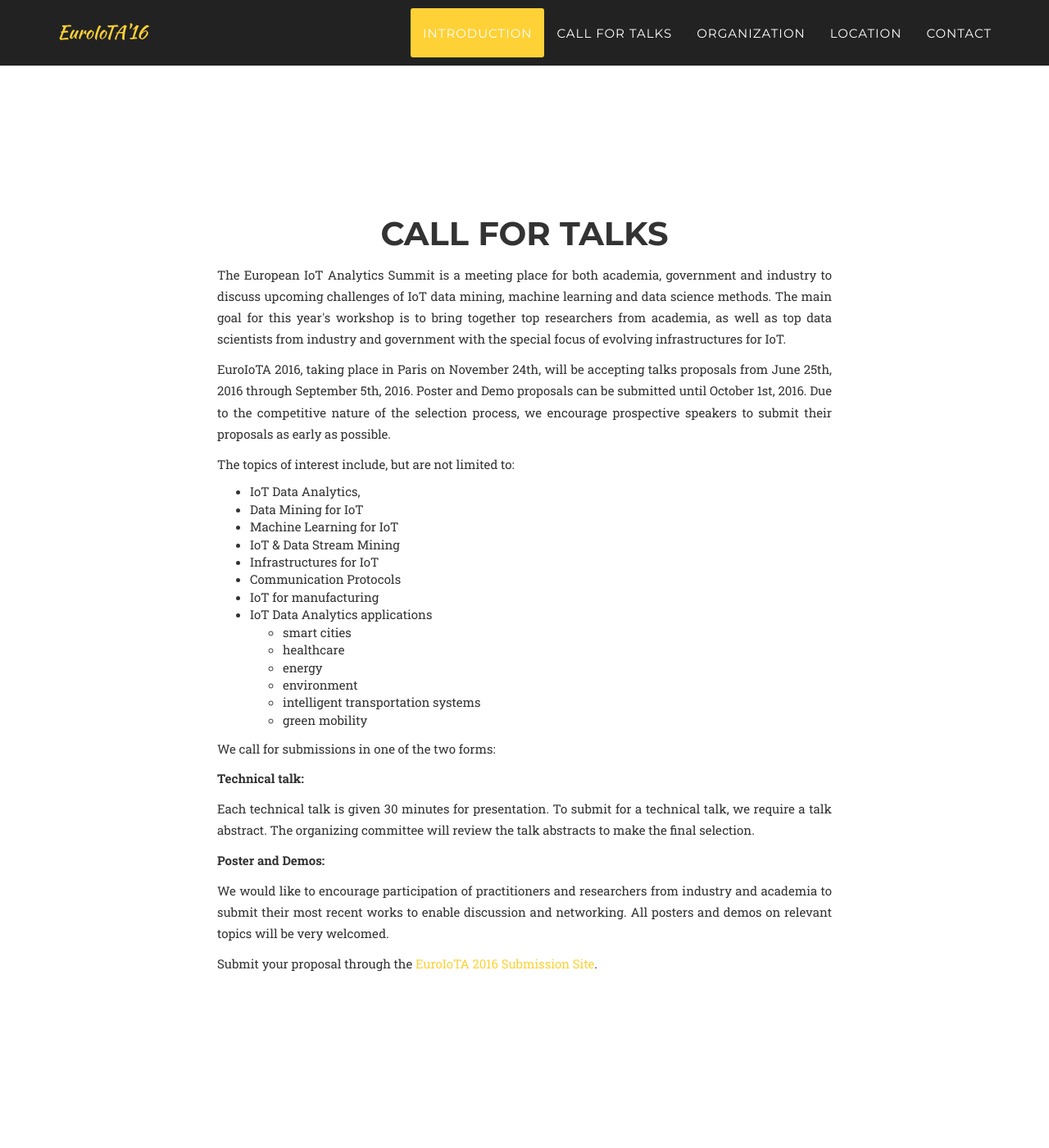
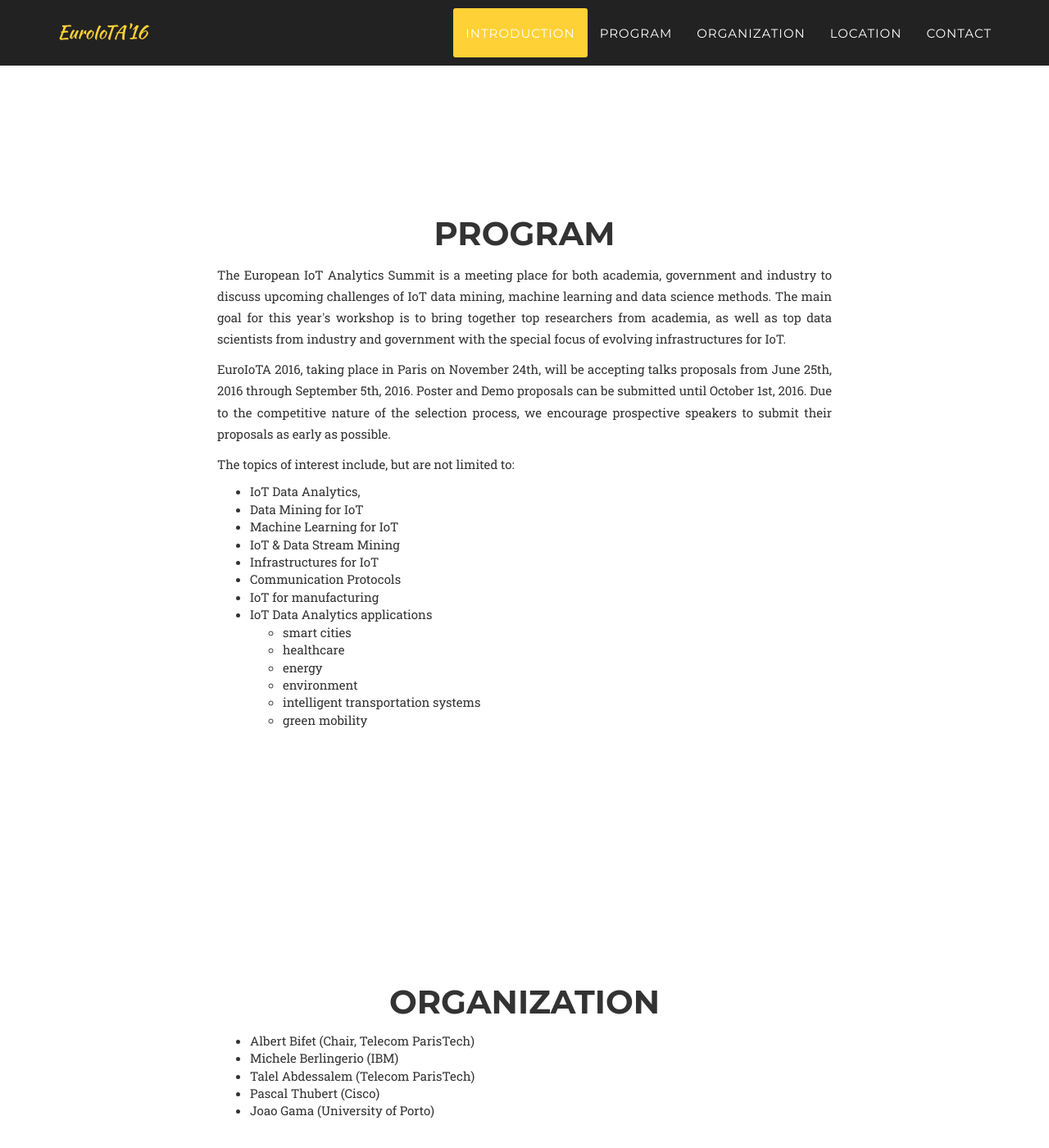
Before and after one commit to bigmine/euroiota16, a Jekyll site: the page built from index.html, in a window 1280 px wide and 1400 px high, scrolled down 1643 px. Shown: the whole window at 82% size. Built offline with Jekyll 4.4.1, drawn with Linux system fonts in a browser that asks for light colours; some web fonts are replaced; some of the changed text lies outside the part shown.

Commit message:
Update program

```diff
--- a/_includes/header.html
+++ b/_includes/header.html
@@ -22,7 +22,7 @@
                         <a class="page-scroll" href="#introduction">Introduction</a>
                     </li>
                     <li>
-                        <a class="page-scroll" href="#talks">Call for Talks</a>
+                        <a class="page-scroll" href="#talks">Program</a>
                     </li>
                     <li>
                         <a class="page-scroll" href="#organization">Organization</a>
@@ -46,7 +46,7 @@
             <div class="intro-text">
                 <div class="intro-heading">European IoT Analytics Summit</div>
                 <div class="intro-lead-in">Paris, 24 November 2016</div>
-                <a href="#talks" class="page-scroll btn btn-xl">Call for Talks</a>
+                <a href="#talks" class="page-scroll btn btn-xl">Program</a>
             </div>
         </div>
     </header>
--- a/_includes/talks.html
+++ b/_includes/talks.html
@@ -3,7 +3,7 @@
         <div class="container">
             <div class="row">
                 <div class="col-lg-12 text-center">
-                    <h2 class="section-heading">Call for Talks</h2>
+                    <h2 class="section-heading">Program</h2>
  </div>
             </div>
             <div class="row text-justify">
@@ -44,21 +44,6 @@ The topics of interest include, but are not limited to:
 </ul>
 </li>
 </ul>
-<p>We call for submissions in one of the two forms:
-</p><p>
-<strong>Technical talk:</strong></p><p>
-Each technical talk is given 30 minutes for presentation. To submit
-for a technical talk, we require a talk abstract. The organizing
-committee will review the talk abstracts to make the final selection.
-</p><p>
-<strong>Poster and Demos:</strong></p><p>
-We would like to encourage participation of practitioners and
-researchers from industry and academia to submit their most recent
-works to enable discussion and networking. All posters and demos on
-relevant topics will be very welcomed.
-</p><p>
-Submit your proposal through the <a href="https://easychair.org/conferences/?conf=euroiota16">EuroIoTA 2016 Submission Site</a>.
-</p>
                 </div>
             </div>
     </section>
```
